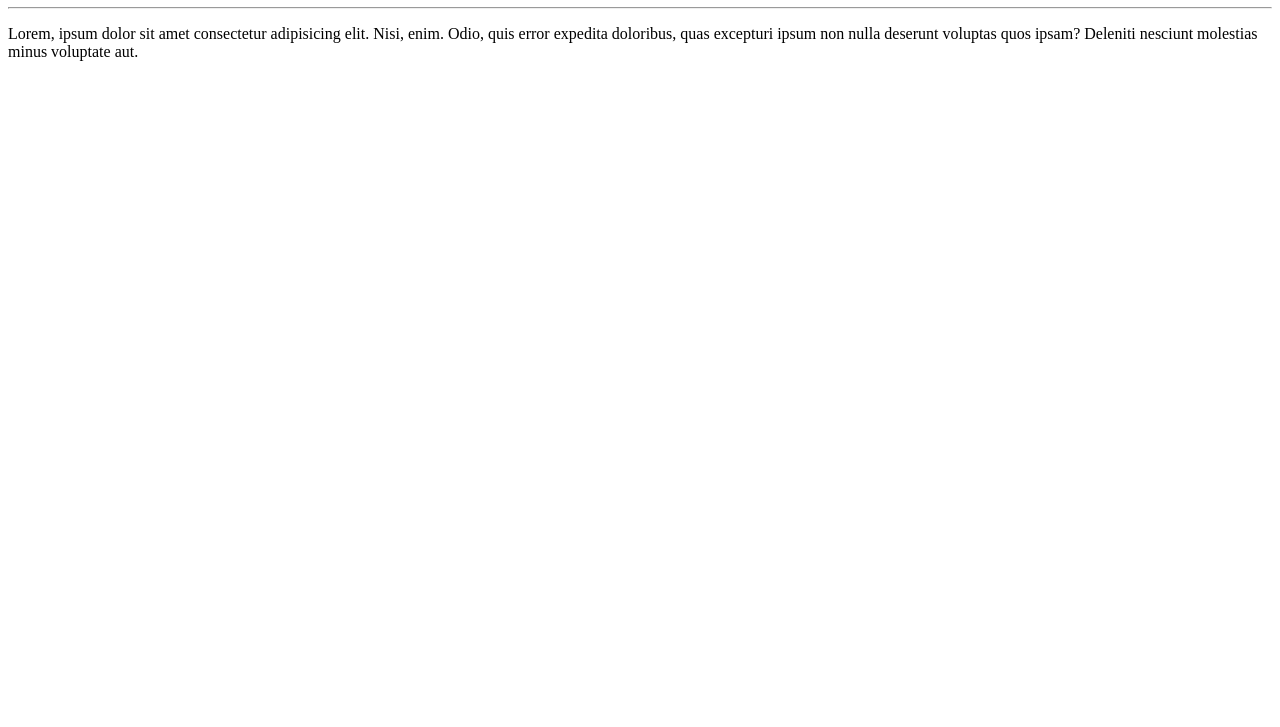
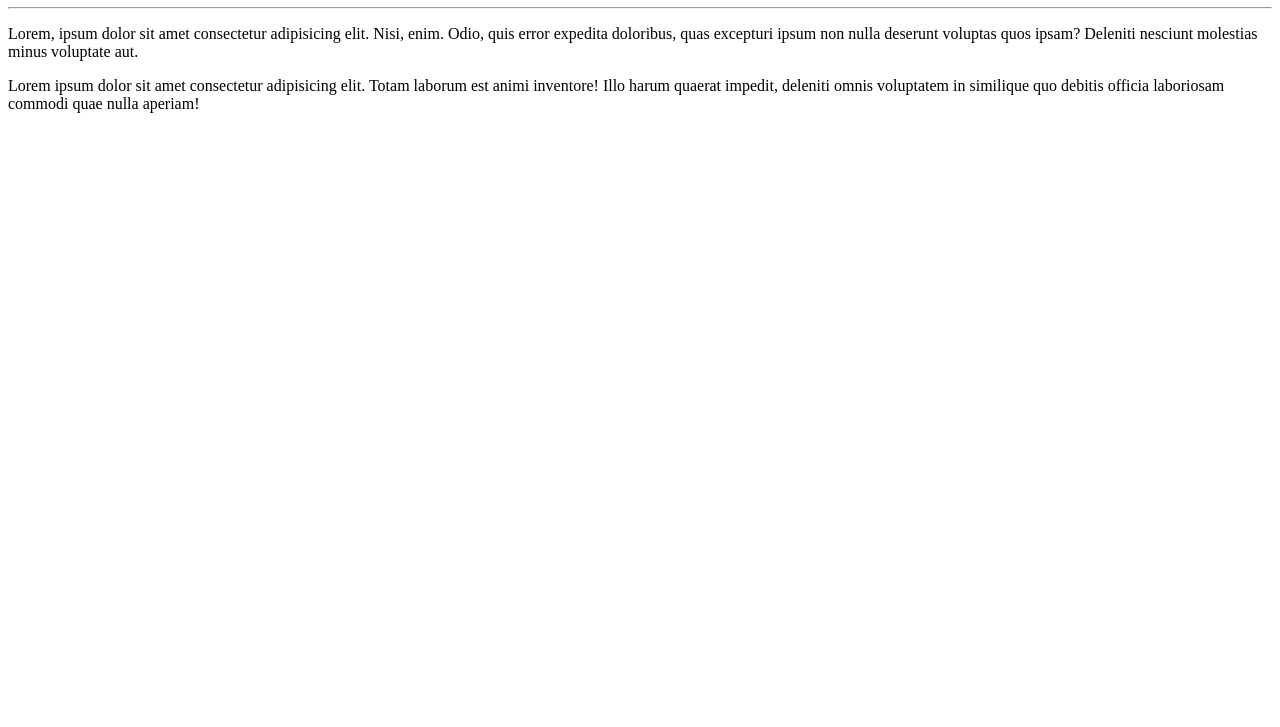
Before and after one commit to KaiqueMS/Ola-mundo, a plain HTML site: page site exemplo/index.html in a window 1280 px wide. Shown: the part 73-800 px from the top of the page. Drawn offline with Linux system fonts and the light colour scheme.

Commit message:
Adicionei um paragrafo

```diff
--- a/site exemplo/index.html
+++ b/site exemplo/index.html
@@ -9,6 +9,6 @@
     <h1>Olá, mundo!</h1>
     <hr>
     <p>Lorem, ipsum dolor sit amet consectetur adipisicing elit. Nisi, enim. Odio, quis error expedita doloribus, quas excepturi ipsum non nulla deserunt voluptas quos ipsam? Deleniti nesciunt molestias minus voluptate aut.</p>
-
+    <p>Lorem ipsum dolor sit amet consectetur adipisicing elit. Totam laborum est animi inventore! Illo harum quaerat impedit, deleniti omnis voluptatem in similique quo debitis officia laboriosam commodi quae nulla aperiam!</p>
 </body>
 </html>
```
